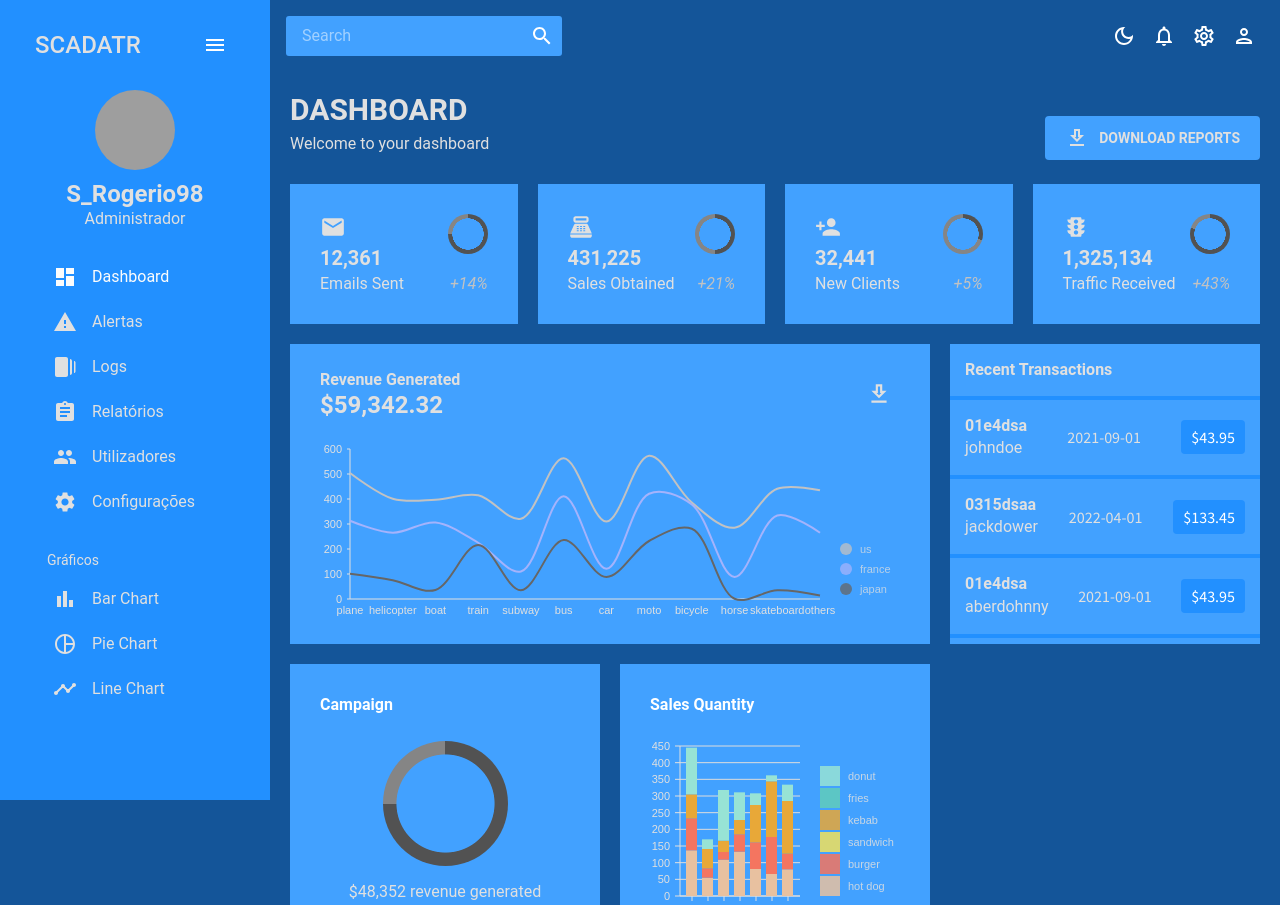
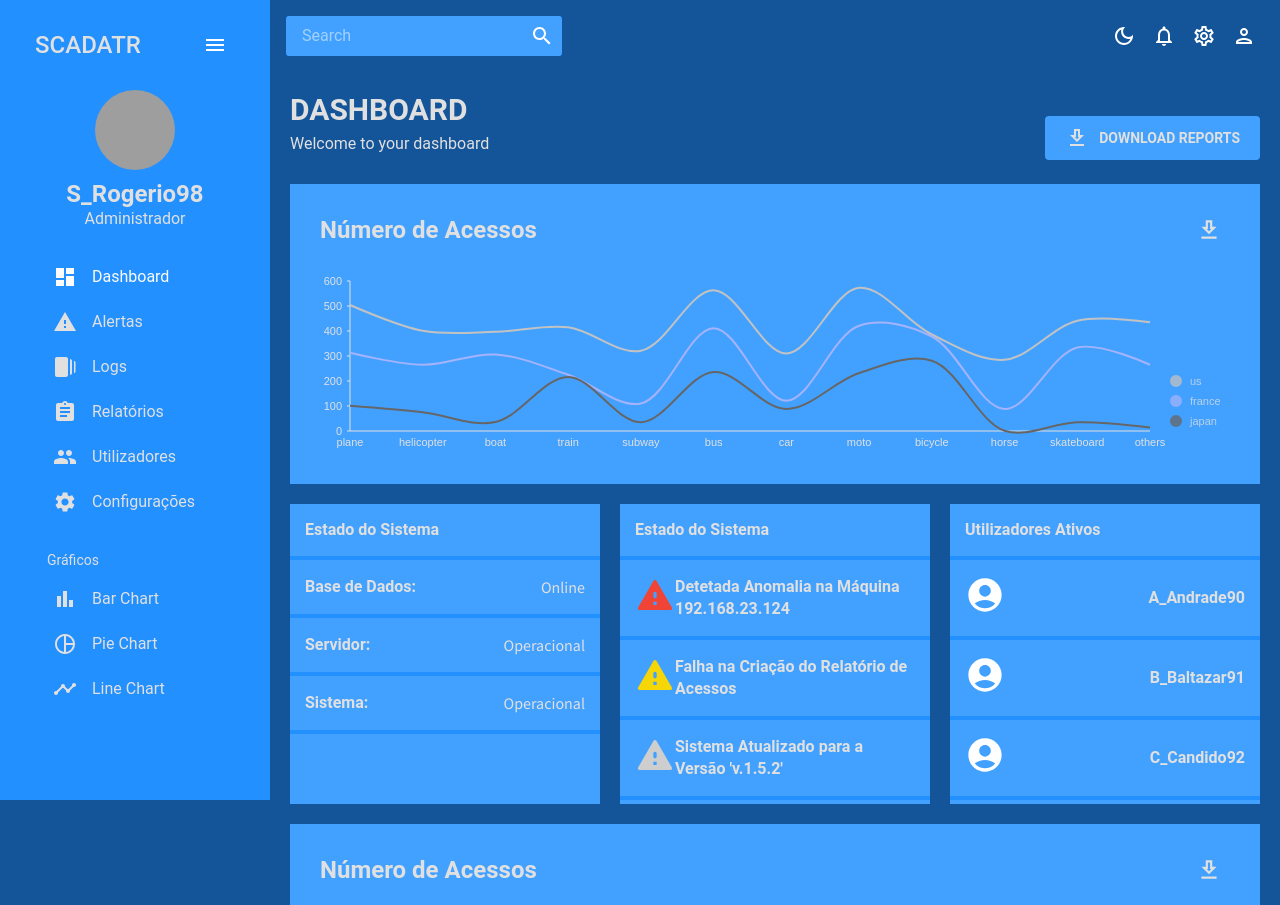
Before and after one commit to dani2308/scadatr, a React (Vite) app in the folder scadatr-projectI/: page / in a window 1280 px wide. Shown: the top 905 px of the page. Built offline with nearby package versions, Linux system fonts and the light colour scheme; grey boxes are pictures that could not be loaded.

Commit message:
Dashboard DONE

```diff
--- a/scadatr-projectI/src/scenes/dashboard/index.jsx
+++ b/scadatr-projectI/src/scenes/dashboard/index.jsx
@@ -2,6 +2,8 @@ import { Box, Button, IconButton, Typography, useTheme } from "@mui/material";
 import { tokens } from "../../theme";
 import { mockTransactions } from "../../data/mockData";
 import DownloadOutlinedIcon from "@mui/icons-material/DownloadOutlined";
+import ReportProblemRoundedIcon from "@mui/icons-material/ReportProblemRounded";
+import AccountCircleRoundedIcon from "@mui/icons-material/AccountCircleRounded";
 import EmailIcon from "@mui/icons-material/Email";
 import PointOfSaleIcon from "@mui/icons-material/PointOfSale";
 import PersonAddIcon from "@mui/icons-material/PersonAdd";
@@ -45,7 +47,8 @@ const Dashboard = () => {
         gridAutoRows="140px"
         gap="20px"
       >
-        {/* ROW 1 */}
+        {/* Top Cards */}
+        {/*
         <Box
           gridColumn="span 3"
           backgroundColor={colors.primary[400]}
@@ -122,10 +125,10 @@ const Dashboard = () => {
             }
           />
         </Box>
-
-        {/* ROW 2 */}
+        /*}
+        {/* 1st Chart Dashboard */}
         <Box
-          gridColumn="span 8"
+          gridColumn="span 12"
           gridRow="span 2"
           backgroundColor={colors.primary[400]}
         >
@@ -138,19 +141,19 @@ const Dashboard = () => {
           >
             <Box>
               <Typography
-                variant="h5"
-                fontWeight="600"
+                variant="h3"
+                fontWeight="bold"
                 color={colors.grey[100]}
               >
-                Revenue Generated
+                Número de Acessos
               </Typography>
-              <Typography
+              {/* <Typography
                 variant="h3"
                 fontWeight="bold"
                 color={colors.grey[100]}
               >
                 $59,342.32
-              </Typography>
+              </Typography> */}
             </Box>
             <Box>
               <IconButton>
@@ -164,6 +167,7 @@ const Dashboard = () => {
             <LineChart isDashboard={true} />
           </Box>
         </Box>
+        {/* Mini-List
         <Box
           gridColumn="span 4"
           gridRow="span 2"
@@ -214,8 +218,201 @@ const Dashboard = () => {
             </Box>
           ))}
         </Box>
+        */}
+        {/* Row with SysState, Alerts, ActiveUsrs*/}
+        {/* SysState */}
+        <Box
+          gridColumn="span 4"
+          gridRow="span 2"
+          backgroundColor={colors.primary[400]}
+          overflow="auto"
+        >
+          <Box
+            display="flex"
+            justifyContent="space-between"
+            alignItems="center"
+            borderBottom={`4px solid ${colors.primary[500]}`}
+            colors={colors.grey[100]}
+            p="15px"
+          >
+            <Typography color={colors.grey[100]} variant="h5" fontWeight="600">
+              Estado do Sistema
+            </Typography>
+          </Box>
 
-        {/* ROW 3 */}
+          {/* SysState Values */}
+          {[
+            { name: "Base de Dados", status: "Online" },
+            { name: "Servidor", status: "Operacional" },
+            { name: "Sistema", status: "Operacional" },
+          ].map((item, index) => (
+            <Box
+              key={index}
+              display="flex"
+              justifyContent="space-between"
+              alignItems="center"
+              borderBottom={`4px solid ${colors.primary[500]}`}
+              p="15px"
+            >
+              <Box>
+                <Typography
+                  color={colors.grey[100]}
+                  variant="h5"
+                  fontWeight="600"
+                >
+                  {item.name}:
+                </Typography>
+              </Box>
+              <Box color={colors.grey[100]}>{item.status}</Box>
+            </Box>
+          ))}
+        </Box>
+
+        {/* Alerts */}
+        <Box
+          gridColumn="span 4"
+          gridRow="span 2"
+          backgroundColor={colors.primary[400]}
+          overflow="auto"
+        >
+          <Box
+            display="flex"
+            justifyContent="space-between"
+            alignItems="center"
+            borderBottom={`4px solid ${colors.primary[500]}`}
+            colors={colors.grey[100]}
+            p="15px"
+          >
+            <Typography color={colors.grey[100]} variant="h5" fontWeight="600">
+              Estado do Sistema
+            </Typography>
+          </Box>
+
+          {/* Alert Values */}
+          {[
+            {
+              status: "Detetada Anomalia na Máquina 192.168.23.124 ",
+              icon: (
+                <ReportProblemRoundedIcon
+                  sx={{ color: "#F04437", fontSize: 40 }}
+                />
+              ),
+            },
+            {
+              status: "Falha na Criação do Relatório de Acessos",
+              icon: (
+                <ReportProblemRoundedIcon
+                  sx={{ color: "#F6D606", fontSize: 40 }}
+                />
+              ),
+            },
+            {
+              status: "Sistema Atualizado para a Versão 'v.1.5.2'",
+              icon: (
+                <ReportProblemRoundedIcon
+                  sx={{ color: "#CECECE", fontSize: 40 }}
+                />
+              ),
+            },
+            {
+              status: "Sistema Atualizado para a Versão 'v.1.5.1'",
+              icon: (
+                <ReportProblemRoundedIcon
+                  sx={{ color: "#CECECE", fontSize: 40 }}
+                />
+              ),
+            },
+          ].map((item, index) => (
+            <Box
+              key={index}
+              display="flex"
+              justifyContent="space-between"
+              alignItems="center"
+              borderBottom={`4px solid ${colors.primary[500]}`}
+              p="15px"
+            >
+              <Box>{item.icon}</Box>
+
+              <Typography
+                color={colors.grey[100]}
+                variant="h5"
+                fontWeight="600"
+              >
+                {item.status}
+              </Typography>
+            </Box>
+          ))}
+        </Box>
+
+        {/* ActiveUsrs */}
+        <Box
+          gridColumn="span 4"
+          gridRow="span 2"
+          backgroundColor={colors.primary[400]}
+          overflow="auto"
+        >
+          <Box
+            display="flex"
+            justifyContent="space-between"
+            alignItems="center"
+            borderBottom={`4px solid ${colors.primary[500]}`}
+            colors={colors.grey[100]}
+            p="15px"
+          >
+            <Typography color={colors.grey[100]} variant="h5" fontWeight="600">
+              Utilizadores Ativos
+            </Typography>
+          </Box>
+
+          {/* ActiveUsrs Values */}
+          {[
+            {
+              status: "A_Andrade90",
+              icon: <AccountCircleRoundedIcon sx={{ fontSize: 40 }} />,
+            },
+            {
+              status: "B_Baltazar91",
+              icon: <AccountCircleRoundedIcon sx={{ fontSize: 40 }} />,
+            },
+            {
+              status: "C_Candido92",
+              icon: <AccountCircleRoundedIcon sx={{ fontSize: 40 }} />,
+            },
+            {
+              status: "D_Diospiro93",
+              icon: <AccountCircleRoundedIcon sx={{ fontSize: 40 }} />,
+            },
+            {
+              status: "E_Ermindo94",
+              icon: <AccountCircleRoundedIcon sx={{ fontSize: 40 }} />,
+            },
+            {
+              status: "F_Franguinho95",
+              icon: <AccountCircleRoundedIcon sx={{ fontSize: 40 }} />,
+            },
+          ].map((item, index) => (
+            <Box
+              key={index}
+              display="flex"
+              justifyContent="space-between"
+              alignItems="center"
+              borderBottom={`4px solid ${colors.primary[500]}`}
+              p="15px"
+            >
+              <Box>{item.icon}</Box>
+
+              <Typography
+                color={colors.grey[100]}
+                variant="h5"
+                fontWeight="600"
+              >
+                {item.status}
+              </Typography>
+            </Box>
+          ))}
+        </Box>
+
+        {/* Boxes with graphs
         <Box
           gridColumn="span 4"
           gridRow="span 2"
@@ -258,6 +455,48 @@ const Dashboard = () => {
             <BarChart isDashboard={true} />
           </Box>
         </Box>
+      */}
+        <Box
+          gridColumn="span 12"
+          gridRow="span 2"
+          backgroundColor={colors.primary[400]}
+          mb="10px"
+        >
+          <Box
+            mt="25px"
+            p="0 30px"
+            display="flex "
+            justifyContent="space-between"
+            alignItems="center"
+          >
+            <Box>
+              <Typography
+                variant="h3"
+                fontWeight="bold"
+                color={colors.grey[100]}
+              >
+                Número de Acessos
+              </Typography>
+              {/* <Typography
+                variant="h3"
+                fontWeight="bold"
+                color={colors.grey[100]}
+              >
+                $59,342.32
+              </Typography> */}
+            </Box>
+            <Box>
+              <IconButton>
+                <DownloadOutlinedIcon
+                  sx={{ fontSize: "26px", color: colors.grey[100] }}
+                />
+              </IconButton>
+            </Box>
+          </Box>
+          <Box height="250px" m="-20px 0 0 0">
+            <LineChart isDashboard={true} />
+          </Box>
+        </Box>
       </Box>
     </Box>
   );
```
